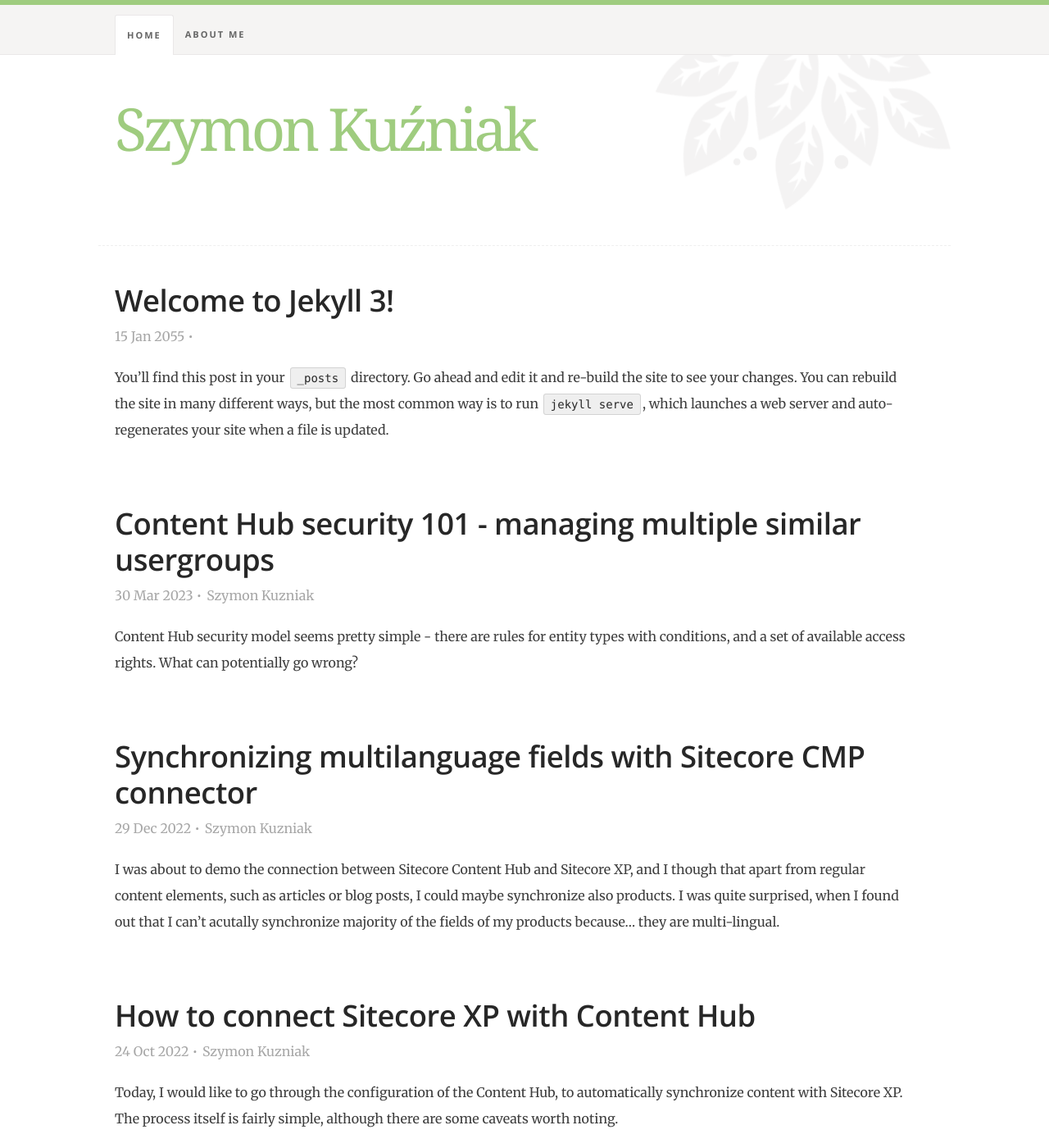
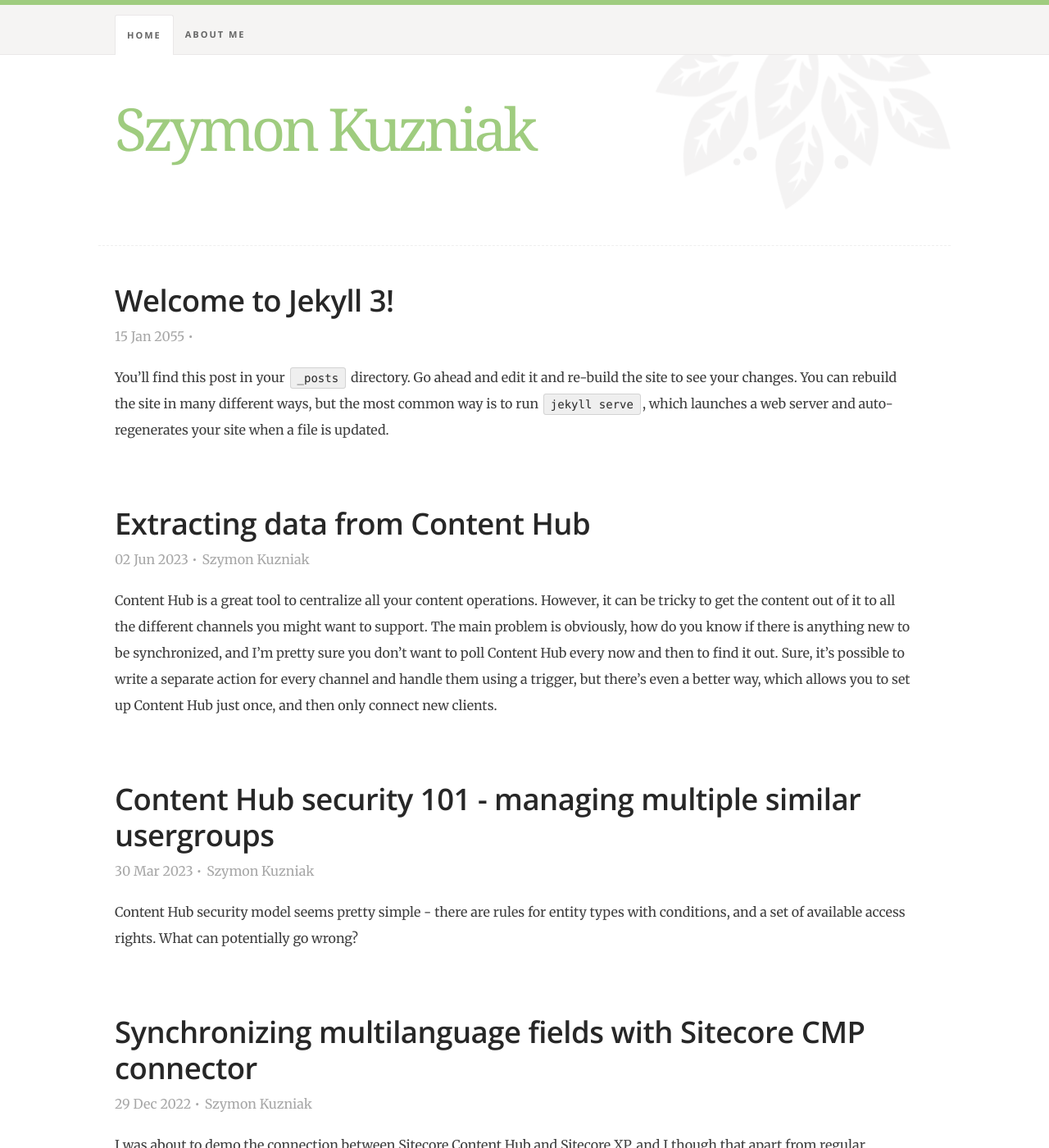
Before and after one commit to skuzniak/skuzniak.github.io, a Jekyll site: the page built from index.markdown, in a window 1280 px wide and 1400 px high. Shown: the whole window at 82% size. Built offline with Jekyll 4.4.1, drawn with Linux system fonts in a browser that asks for light colours; the list of posts is cut into pages by our own code; some of the changed lines change nothing that is shown.

Commit message:
Added new article about Content Hub and Azure

```diff
--- a/_config.yml
+++ b/_config.yml
@@ -18,7 +18,7 @@
 # You can create any custom variable you would like, and they will be accessible
 # in the templates via {{ site.myvariable }}.
 
-title: Szymon Kuźniak
+title: Szymon Kuzniak
 email: szymon@kuzniak.net
 description: >- # this means to ignore newlines until "baseurl:"
   I have been working with Sitecore for over a decade. I am writing about
--- /dev/null
+++ b/_posts/2023-06-02-extract-data-from-content-hub.markdown
@@ -0,0 +1,86 @@
+---
+layout: post
+title:  "Extracting data from Content Hub"
+date:   2023-06-02 07:00:0 +0100
+categories: content-hub external-systems good-neighbour
+author: Szymon Kuzniak
+---
+
+Content Hub is a great tool to centralize all your content operations.
+However, it can be tricky to get the content out of it to all the different channels you might want to support.
+The main problem is obviously, how do you know if there is anything new to be synchronized, and I'm pretty sure you don't want to poll Content Hub every now and then to find it out.
+Sure, it's possible to write a separate action for every channel and handle them using a trigger, but there's even a better way, which allows you to set up Content Hub just once, and then only connect new clients.
+
+**Say hello to Azure ServiceBus.**
+
+Let's check how easy it is.
+
+First, let me answer a couple of obvious questions.
+
+### Why Azure ServiceBus and not any other system?
+
+The short answer is that it is natively supported by Content Hub.
+There is a dedicated action, which sends the message to the ServiceBus and all that is needed, is the connection string and the name of the Topic.
+
+### Azure ServiceBus also supports Queues, and Topics require higher service tier. Do I have to use Topics?
+
+The difference between Queue and Topic is simple - Queue only allows one receiver of the message, while Topic allows multiple subscriptions and thus multiple receivers.
+Topic is also the default choice if you want to connect Sitecore XP and is more versatile than Queue.
+In this tutorial, I will focus on the Topics, however Queues are also supported out of the box.
+
+### Can I use other message bus solutions?
+
+I haven't tried that but I would say yes, you can.
+However the experience won't be that smooth, since you will have to handle all the message composition and communication with the service on your own.
+
+Now, let's see how easy it is to setup notifications about content updates in Content Hub.
+
+## Azure ServiceBus
+
+Let's start with ServiceBus configuration.
+It's similar to what is required by a Sitecore Connect for Content Hub, so I could as well use this one.
+Since I already covered that topic, you can refer to the detailed description from [this post](/2022/10/24/connect-content-hub-with-sitecore#setting-up-azure).
+
+### High level list of steps is as follows:
+
+1. Create new Azure ServiceBus instance
+2. [Get the general connection string to the ServiceBus](/2022/10/24/connect-content-hub-with-sitecore#general-connection-string)
+3. Create new Topic
+4. Create new Subscription
+
+## Content Hub Action & Trigger
+
+Once the Azure ServiceBus is set up, you can proceed to configuring Action and Trigger in the Content Hub
+
+First, an Action is needed, which can be executed by all the Triggers that are expected to send data to ServiceBus.
+Start with creating new Action and set it's type to **Azure Service Bus**.
+This allows you to provide the connection string to your ServiceBus instance, select whether you are using Topics or Queues as well as provide a name of the selected destination
+
+<figure>
+<img src="/assets/posts/sitecore-integration/10-content-hub-create-action.png" alt="Create Azure Service Bus Action." />
+<figcaption>Create Azure Service Bus Action.</figcaption>
+</figure>
+
+This action can be reused anytime you want to send anything to this topic in Azure ServiceBus.
+
+Once the action is ready, you need a Trigger which will call the action when certain criteria are met.
+This one is up to the requirements of your project.
+You just have to remember that at the end, the Service Bus action has to be selected, so the message is actually send to the Service Bus
+
+## Connect new client
+
+The steps above should cover sending the message, now we need to consume it.
+The simplest client code can be found below.
+
+<script src="https://gist.github.com/skuzniak/8afa1042a7bf7ada7bb962b150759d28.js"></script>
+
+It ain't much, just receiving the message and showing it in the console but that's only a starting point.
+This is precisely what's needed for effective communication - a notification that a piece of content has been updated.
+With this information you can now use Content Hub's API to get the details of updated content.
+
+The best part?
+
+Once you have this set up, all you need is another subscription in Azure ServiceBus and you can create another client.
+Content Hub doesn't have to even be aware of where the content is going!
+
+Happy coding!
```
Also changed, not shown: Gemfile.lock.
